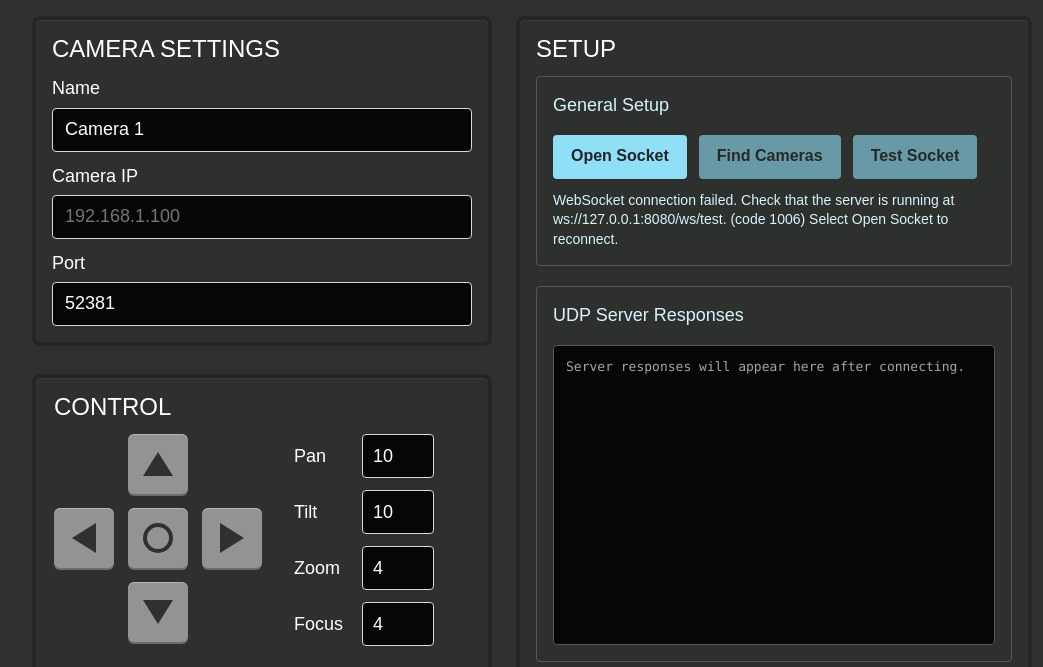
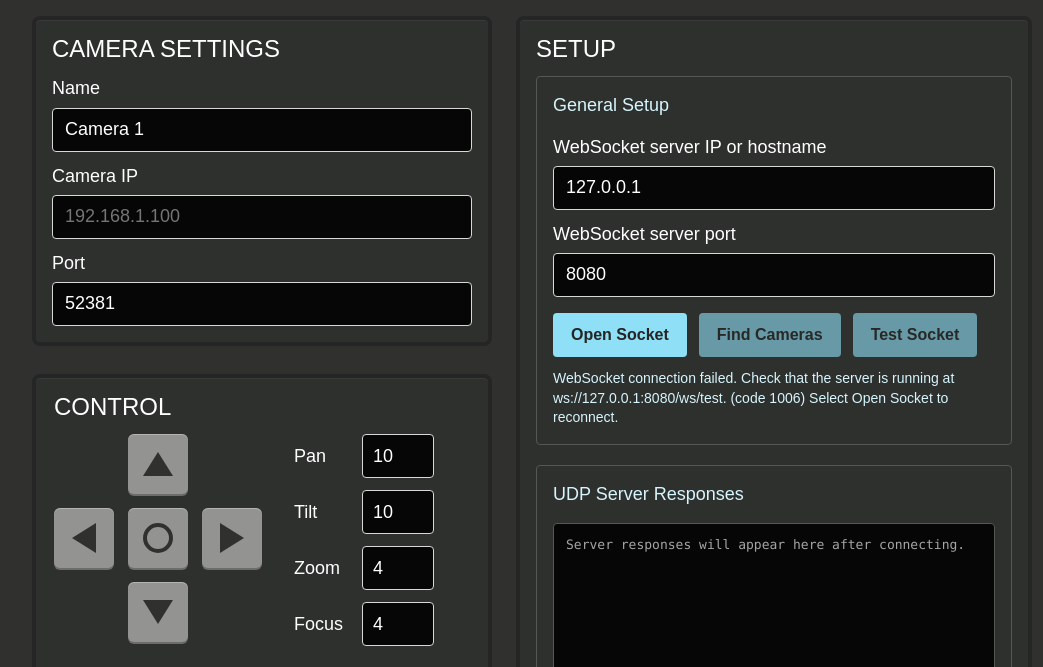
Before and after one commit to laurenra/ptz-web-control, a website built with webpack: page index.html in a window 1280 px wide. Both pictures are taken after a click on the button "Open Socket". Shown: the part 106-773 px from the top of the page, without its empty margins (108-1151 px from the left). Built offline with nearby package versions, Linux system fonts and the light colour scheme; no server answers.

Commit message:
Added websocket address and port to Setup

```diff
--- a/css/style.css
+++ b/css/style.css
@@ -313,6 +313,10 @@ h2 {
   font-weight: 400;
 }
 
+.websocket-settings {
+  margin-bottom: 16px;
+}
+
 .setup-actions {
   display: flex;
   flex-wrap: wrap;
--- a/index.html
+++ b/index.html
@@ -98,6 +98,16 @@
 
         <section class="setup-section" aria-labelledby="general-setup-title">
           <h3 id="general-setup-title">General Setup</h3>
+          <div class="field-stack websocket-settings">
+            <label class="field" for="websocket-host">
+              <span>WebSocket server IP or hostname</span>
+              <input id="websocket-host" name="websocketHost" type="text" autocomplete="off" spellcheck="false" value="127.0.0.1" required>
+            </label>
+            <label class="field" for="websocket-port">
+              <span>WebSocket server port</span>
+              <input id="websocket-port" name="websocketPort" type="number" inputmode="numeric" min="1" max="65535" value="8080" required>
+            </label>
+          </div>
           <div class="setup-actions">
             <button id="open-discovery-socket" class="setup-button" type="button">Open Socket</button>
             <button id="find-cameras" class="setup-button" type="button" disabled>Find Cameras</button>
--- a/js/app.js
+++ b/js/app.js
@@ -116,6 +116,7 @@ function bindPresetControls() {
 function sendPanTiltCommand(direction) {
     const panSpeed = readSpeedValue("pan");
     const tiltSpeed = readSpeedValue("tilt");
+    console.log(`Pan speed: ${panSpeed}, tilt speed: ${tiltSpeed},direction: ${direction}`);
     if (panSpeed === null || tiltSpeed === null) {
         return;
     }
@@ -243,3 +244,4 @@ function loadSettings() {
         localStorage.removeItem(STORAGE_KEY);
     }
 }
+//# sourceMappingURL=app.js.map
--- a/js/websocket.js
+++ b/js/websocket.js
@@ -1,14 +1,38 @@
-const WS_URL_TEST = "ws://127.0.0.1:8080/ws/test";
+const STORAGE_KEY = "ptz-websocket-settings";
 const TEST_MESSAGE = "Greetings, Earthlings.";
 export function bindWebSocketControls() {
+    const hostInput = document.getElementById("websocket-host");
+    const portInput = document.getElementById("websocket-port");
     const openButton = document.getElementById("open-discovery-socket");
     const findButton = document.getElementById("find-cameras");
     const testButton = document.getElementById("test-socket");
     const status = document.getElementById("discovery-status");
     const responses = document.getElementById("server-responses");
-    if (!(openButton instanceof HTMLButtonElement) || !(findButton instanceof HTMLButtonElement) || !(testButton instanceof HTMLButtonElement) || !status || !responses) {
+    if (!(hostInput instanceof HTMLInputElement) || !(portInput instanceof HTMLInputElement) || !(openButton instanceof HTMLButtonElement) || !(findButton instanceof HTMLButtonElement) || !(testButton instanceof HTMLButtonElement) || !status || !responses) {
         throw new Error("Missing WebSocket controls.");
     }
+    try {
+        const saved = JSON.parse(localStorage.getItem(STORAGE_KEY) ?? "null");
+        if (typeof saved?.host === "string")
+            hostInput.value = saved.host;
+        if (typeof saved?.port === "string")
+            portInput.value = saved.port;
+    }
+    catch {
+        // Keep the defaults if saved settings are unavailable or invalid.
+    }
+    const saveSettings = () => {
+        try {
+            localStorage.setItem(STORAGE_KEY, JSON.stringify({ host: hostInput.value.trim(), port: portInput.value }));
+        }
+        catch {
+            // Connections still work when browser storage is unavailable.
+        }
+    };
+    [hostInput, portInput].forEach((input) => {
+        input.addEventListener("input", () => input.setCustomValidity(""));
+        input.addEventListener("change", saveSettings);
+    });
     let activeSocket = null;
     // Camera discovery needs its own endpoint and protocol; this socket is for testing.
     findButton.disabled = true;
@@ -32,16 +56,38 @@ export function bindWebSocketControls() {
         if (activeSocket?.readyState === WebSocket.OPEN || activeSocket?.readyState === WebSocket.CONNECTING) {
             return;
         }
+        if (!portInput.reportValidity())
+            return;
+        const host = hostInput.value.trim();
+        let socketUrl;
+        try {
+            const url = new URL(`ws://${host}:${portInput.valueAsNumber}/ws/test`);
+            if (!host || /[\s/\\@?#]/.test(host) || url.username || url.password) {
+                throw new Error("Invalid server address");
+            }
+            socketUrl = url.href;
+        }
+        catch {
+            hostInput.setCustomValidity("Enter a server IP address or hostname, such as 127.0.0.1 or localhost.");
+            hostInput.reportValidity();
+            return;
+        }
+        hostInput.setCustomValidity("");
+        saveSettings();
         openButton.disabled = true;
         testButton.disabled = true;
-        status.textContent = `Connecting to ${WS_URL_TEST}…`;
+        hostInput.disabled = true;
+        portInput.disabled = true;
+        status.textContent = `Connecting to ${socketUrl}…`;
         let socket;
         try {
             // ws is Node-only; browser clients use the native WebSocket API.
-            socket = new WebSocket(WS_URL_TEST);
+            socket = new WebSocket(socketUrl);
         }
         catch (error) {
             openButton.disabled = false;
+            hostInput.disabled = false;
+            portInput.disabled = false;
             status.textContent = `Connection failed: ${error instanceof Error ? error.message : String(error)}`;
             return;
         }
@@ -54,6 +100,8 @@ export function bindWebSocketControls() {
             }
             activeSocket = null;
             openButton.disabled = false;
+            hostInput.disabled = false;
+            portInput.disabled = false;
             testButton.disabled = true;
             status.textContent = "Connection timed out. Select Open Socket to try again.";
             socket.close();
@@ -85,7 +133,7 @@ export function bindWebSocketControls() {
             if (activeSocket !== socket) {
                 return;
             }
-            failureMessage = "WebSocket connection failed. Check that the server is running at " + WS_URL_TEST + ".";
+            failureMessage = "WebSocket connection failed. Check that the server is running at " + socketUrl + ".";
             status.textContent = failureMessage;
             testButton.disabled = true;
             socket.close();
@@ -97,9 +145,12 @@ export function bindWebSocketControls() {
             }
             activeSocket = null;
             openButton.disabled = false;
+            hostInput.disabled = false;
+            portInput.disabled = false;
             testButton.disabled = true;
             const closeDetails = `code ${event.code}${event.reason ? `: ${event.reason}` : ""}`;
             status.textContent = `${failureMessage ?? "Socket closed."} (${closeDetails}) Select Open Socket to reconnect.`;
         });
     });
 }
+//# sourceMappingURL=websocket.js.map
--- a/ts/app.ts
+++ b/ts/app.ts
@@ -163,6 +163,8 @@ function bindPresetControls(): void {
 function sendPanTiltCommand(direction: Direction): void {
   const panSpeed = readSpeedValue("pan");
   const tiltSpeed = readSpeedValue("tilt");
+
+  console.log(`Pan speed: ${panSpeed}, tilt speed: ${tiltSpeed},direction: ${direction}`);
 
   if (panSpeed === null || tiltSpeed === null) {
     return;
--- a/tsconfig.json
+++ b/tsconfig.json
@@ -9,7 +9,8 @@
     "rootDir": "ts",
     "outDir": "js",
     "strict": true,
-    "noEmitOnError": true
+    "noEmitOnError": true,
+    "sourceMap": true
   },
   "files": ["ts/app.ts", "ts/websocket.ts"],
 }
```
Also changed, not shown: ts/websocket.ts (+54 -5 lines), README.md.
